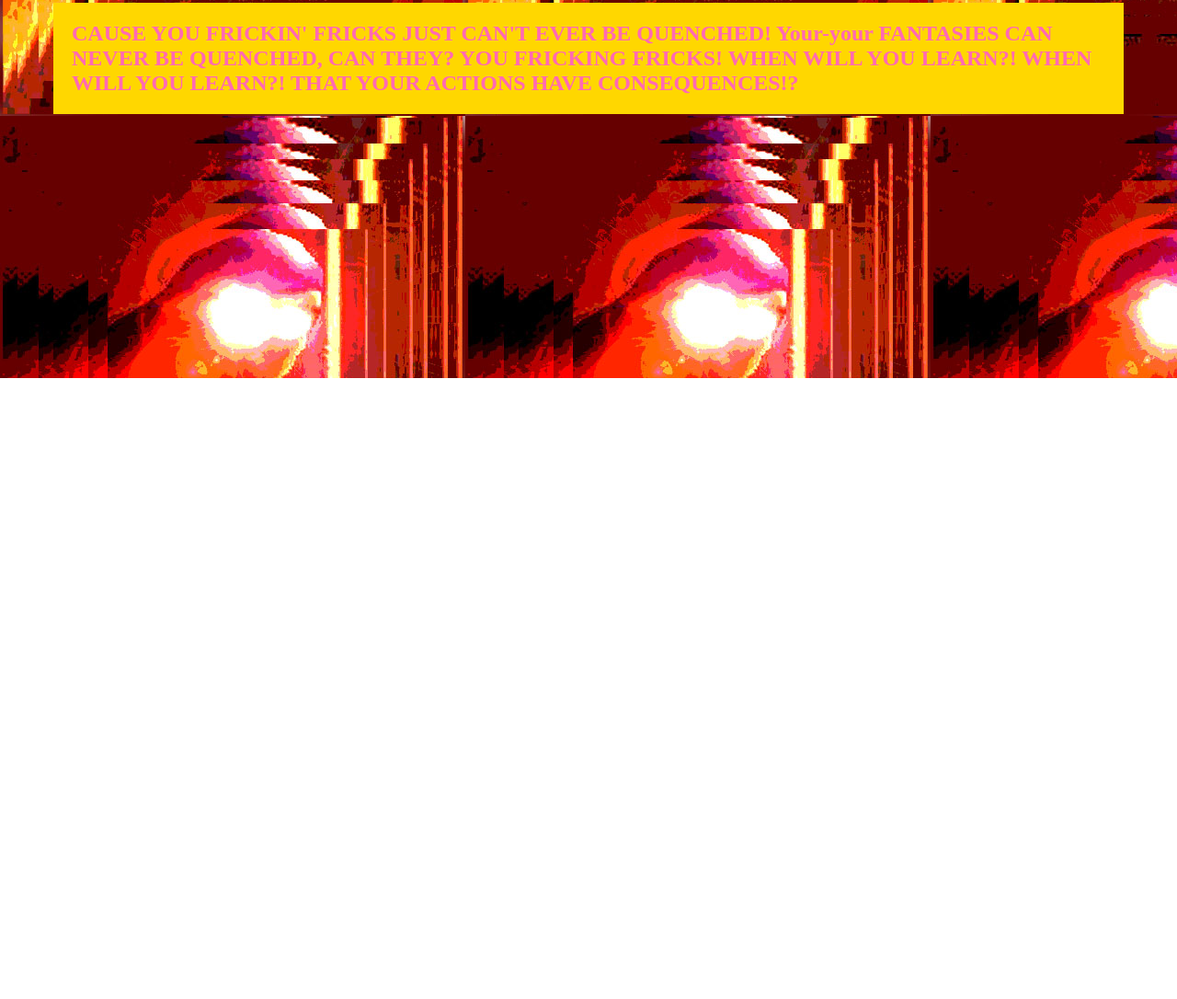
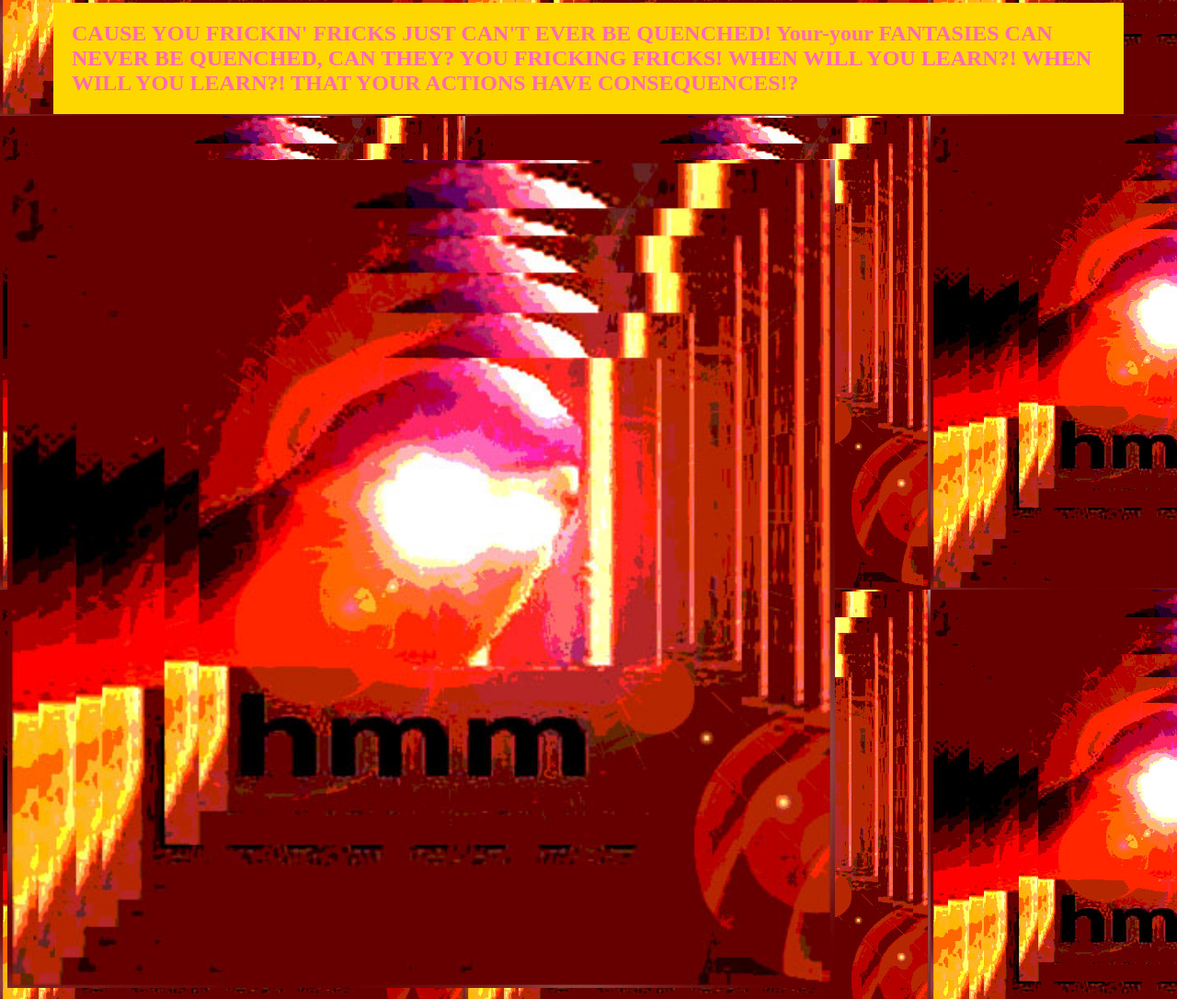
Before and after one commit to THargis078/css-intro, a plain HTML site: page index.html in a window 1280 px wide. Shown: the part 389-1475 px from the top of the page at 92% size. Before the commit the page ends 800 px from the top, so only its background shows below. Drawn offline with Linux system fonts and the light colour scheme.

Commit message:
added image

```diff
--- a/index.html
+++ b/index.html
@@ -14,5 +14,6 @@
 
     <h2>CAUSE YOU FRICKIN' FRICKS JUST CAN'T EVER BE QUENCHED! Your-your FANTASIES CAN NEVER BE QUENCHED, CAN THEY? YOU FRICKING FRICKS! WHEN WILL YOU LEARN?! WHEN WILL YOU LEARN?! THAT YOUR ACTIONS HAVE CONSEQUENCES!?</h2>
 
+<img src="images/hmm.jpg" alt="" height="900px" width="900">
 
 </html>
```
